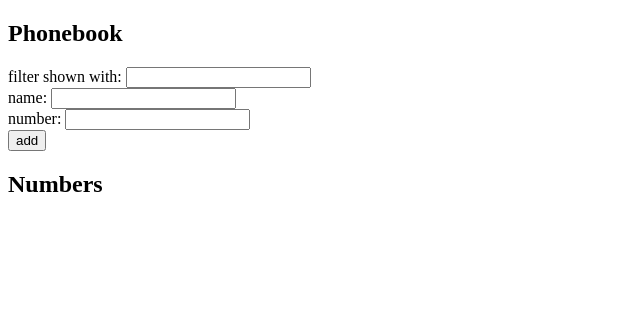
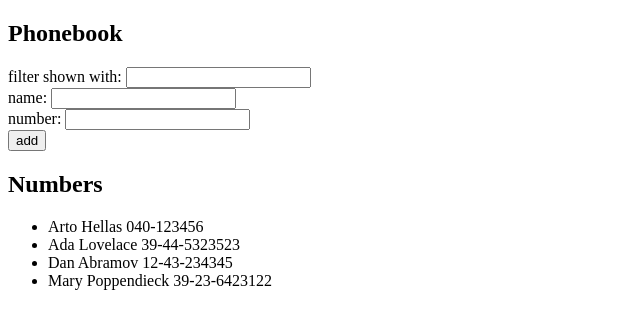
Before and after one commit to Hybanth/Fullstack-open, a React (Vite) app in the folder part2/phonebook/: page / in a window 1280 px wide. Shown: the top 328 px of the page, without its empty margins (0-640 px from the left). Built offline with nearby package versions, Linux system fonts and the light colour scheme; data requests are answered from the project's data file.

Commit message:
used use effect hook to fetch data step 6 complete

```diff
--- a/part2/phonebook/src/App.jsx
+++ b/part2/phonebook/src/App.jsx
@@ -1,15 +1,26 @@
-import { useState } from 'react';
+import { useState,useEffect } from 'react';
+import axios from 'axios';
 import Filter from './components/Filter';
 import PersonForm from './components/PersonForm';
 import Persons from './components/Persons';
 
+
 const App = () => {
-  const [persons, setPersons] = useState([
-
-  ])
+  const [persons, setPersons] = useState([])
   const [newName, setNewName] = useState('')
   const[newNumber, setNewNumber] =useState('')
   const[search, setSearch] =useState('')
+
+  useEffect(() => {
+    axios
+      .get('http://localhost:3001/persons')
+      .then(response => {
+        setPersons(response.data);
+      })
+      .catch(error => {
+        console.error('Error fetching data: ', error);
+      });
+  }, []);
 
   const nameChange = (event) =>{
     setNewName(event.target.value)
```
